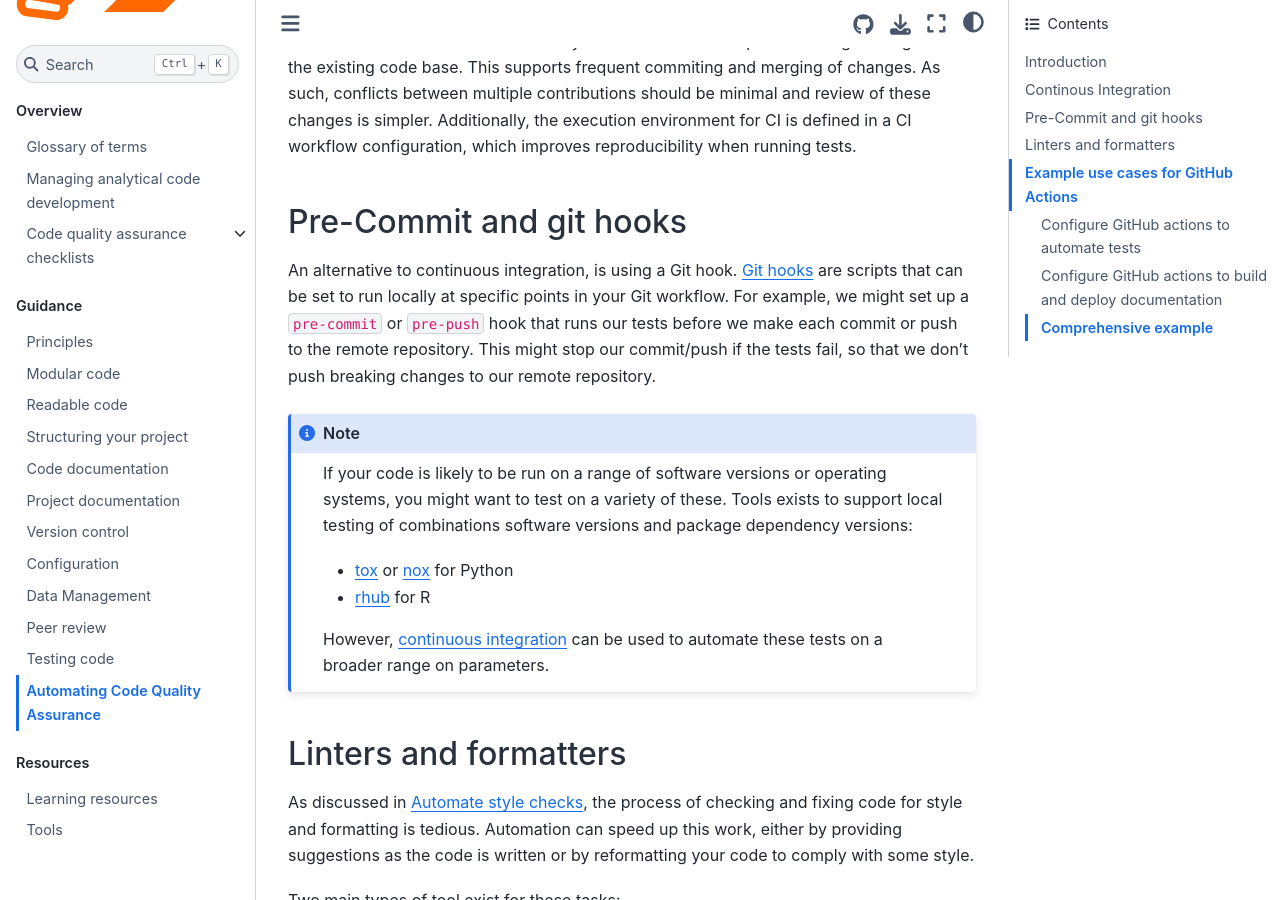
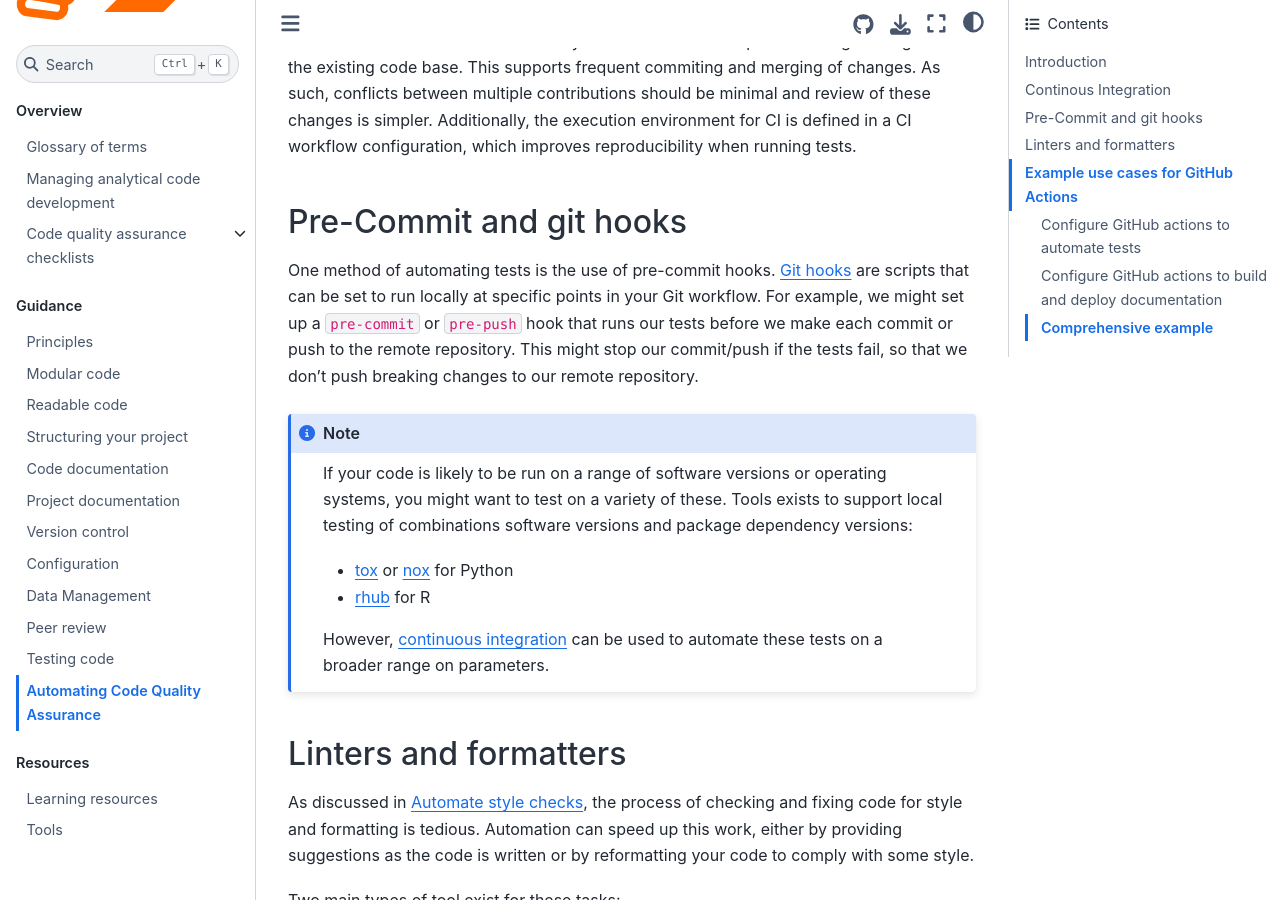
Before and after one commit to best-practice-and-impact/qa-of-code-guidance, a Jupyter Book: the page built from book/continuous_integration.md, in a window 1280 px wide and 900 px high, scrolled down 1030 px. Built offline with Jupyter Book 1.0.4 settings and Sphinx 7.4.7 and the Sphinx Book theme 1.1.4, drawn with Linux system fonts in a browser that asks for light colours.

Commit message:
update pre-commit section as not an alternative

```diff
--- a/book/continuous_integration.md
+++ b/book/continuous_integration.md
@@ -31,7 +31,7 @@ Automation of routine tasks in this way reduces the effort required to merge cha
 
 ## Pre-Commit and git hooks
 
-An alternative to continuous integration, is using a Git hook.
+One method of automating tests is the use of pre-commit hooks.
 [Git hooks](https://git-scm.com/docs/githooks) are scripts that can be set to run locally at specific points in your Git workflow.
 For example, we might set up a `pre-commit` or `pre-push` hook that runs our tests before we make each commit or push to the remote repository.
 This might stop our commit/push if the tests fail, so that we don't push breaking changes to our remote repository.
```
